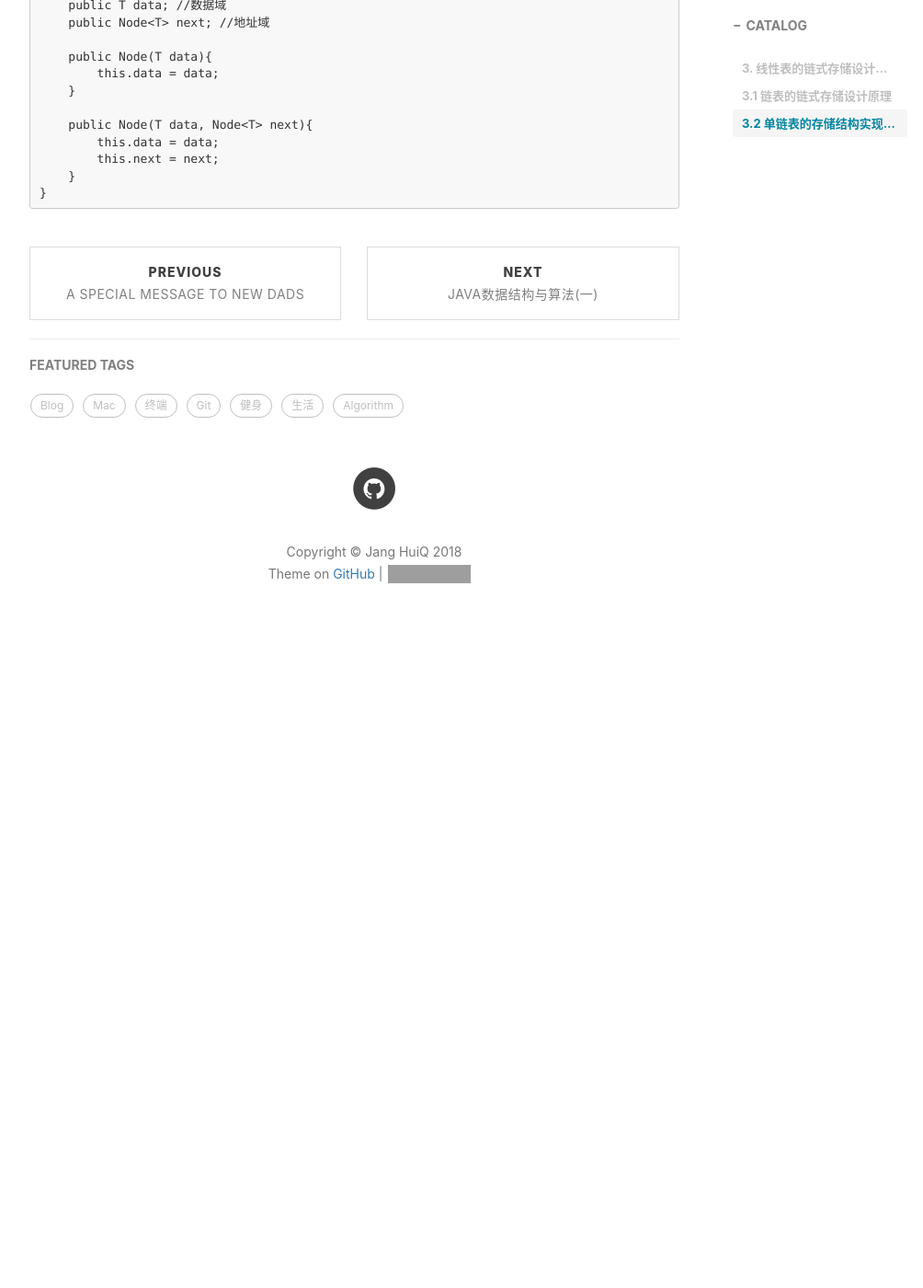
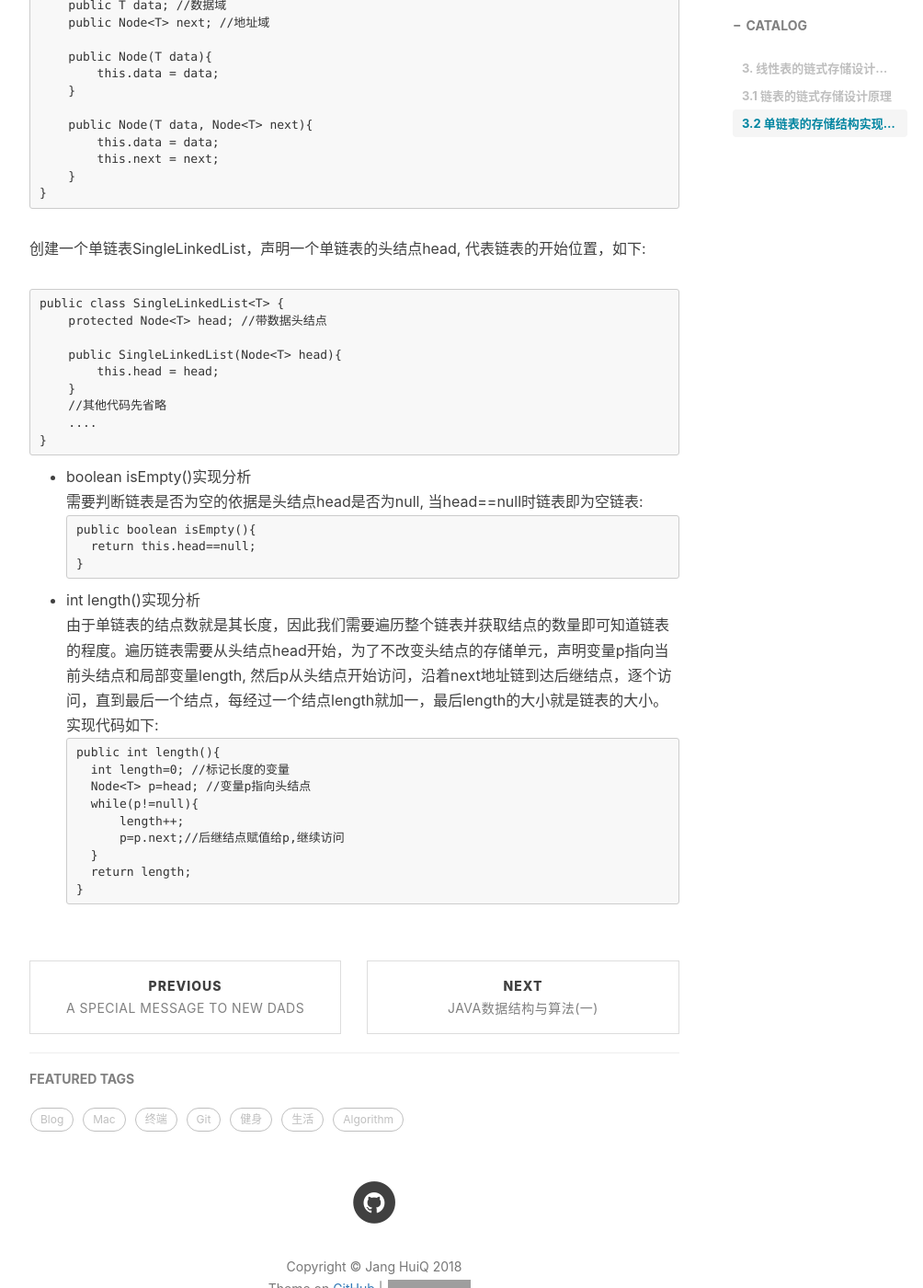
Before and after one commit to jangzc/jangzc.github.io, a Jekyll site: the page built from _posts/2018-08-02-链表.md, in a window 1280 px wide and 1400 px high, scrolled down 1320 px. Shown: the whole window at 92% size, without its empty margins (233-1237 px from the left). Built offline with Jekyll 4.4.1, drawn with Linux system fonts in a browser that asks for light colours; nearby versions of some CDN libraries; comment, search, counter and statistics services are not loaded; before the commit the page ends 2048 px from its top, so only the background shows below that; grey boxes are pictures that could not be loaded.

Commit message:
Update 2018-08-02-链表.md

````diff
--- a/_posts/2018-08-02-链表.md
+++ b/_posts/2018-08-02-链表.md
@@ -35,3 +35,38 @@ public class Node<T> {
     }
 }
 ```
+
+创建一个单链表SingleLinkedList，声明一个单链表的头结点head, 代表链表的开始位置，如下:
+```
+public class SingleLinkedList<T> {
+    protected Node<T> head; //带数据头结点
+
+    public SingleLinkedList(Node<T> head){
+        this.head = head;
+    }
+    //其他代码先省略
+    ....
+}
+```
+
+* boolean isEmpty()实现分析<br>
+需要判断链表是否为空的依据是头结点head是否为null, 当head==null时链表即为空链表:
+```
+public boolean isEmpty(){
+    return this.head==null;
+}
+```
+
+* int length()实现分析<br>
+由于单链表的结点数就是其长度，因此我们需要遍历整个链表并获取结点的数量即可知道链表的程度。遍历链表需要从头结点head开始，为了不改变头结点的存储单元，声明变量p指向当前头结点和局部变量length, 然后p从头结点开始访问，沿着next地址链到达后继结点，逐个访问，直到最后一个结点，每经过一个结点length就加一，最后length的大小就是链表的大小。实现代码如下:
+```
+public int length(){
+    int length=0; //标记长度的变量
+    Node<T> p=head; //变量p指向头结点
+    while(p!=null){
+        length++;
+        p=p.next;//后继结点赋值给p,继续访问
+    }
+    return length;
+}
+```
````
